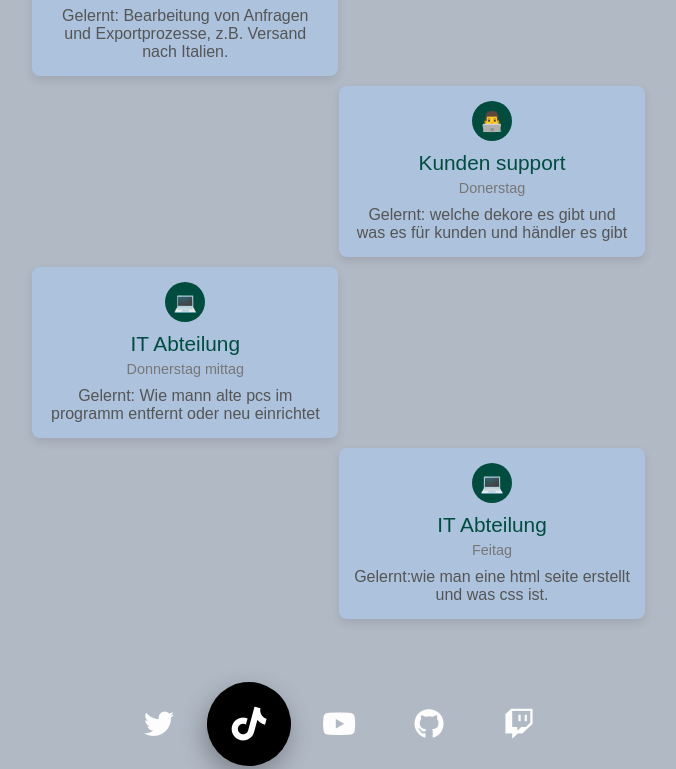
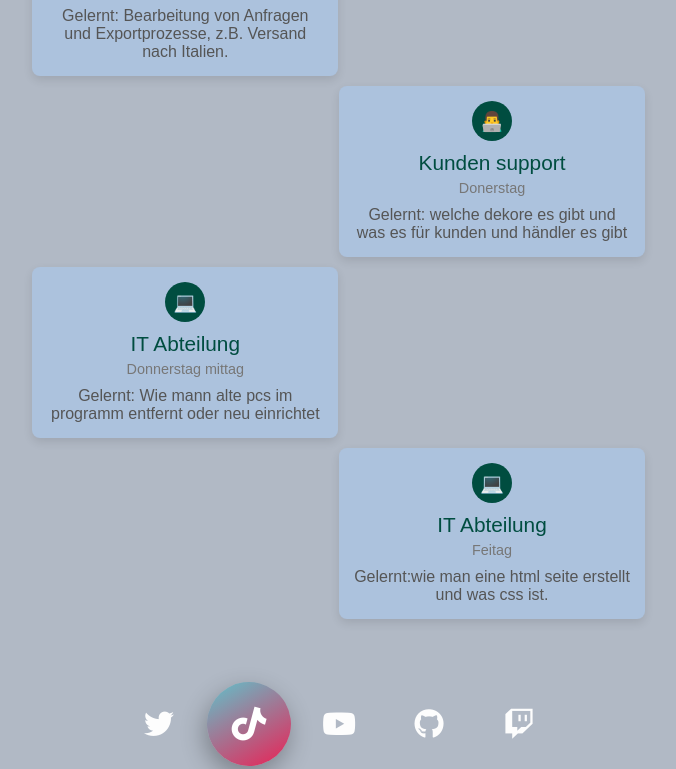
Before and after one commit to KirillGHGYT/praktikum, a plain HTML site: page index.html in a window 1280 px wide. In both pictures the pointer is over the link 550 px from the left and 1297 px from the top of the page. Shown: the part 573-1342 px from the top of the page, without its empty margins (301-977 px from the left). Drawn offline with Linux system fonts and the light colour scheme.

Commit message:
Update index.html

```diff
--- a/index.html
+++ b/index.html
@@ -50,8 +50,9 @@
             color: #fdfdfd;
         }
         .tiktok:hover {
-            background-color: #000000;
+            background: linear-gradient(135deg, #5dc6ce, #EE1D52);
             color: #ffffff;
+          /*  box-shadow: 0 8px 20px rgba(238, 29, 82, 0.5); */
         }
 
         .youtube {
```
